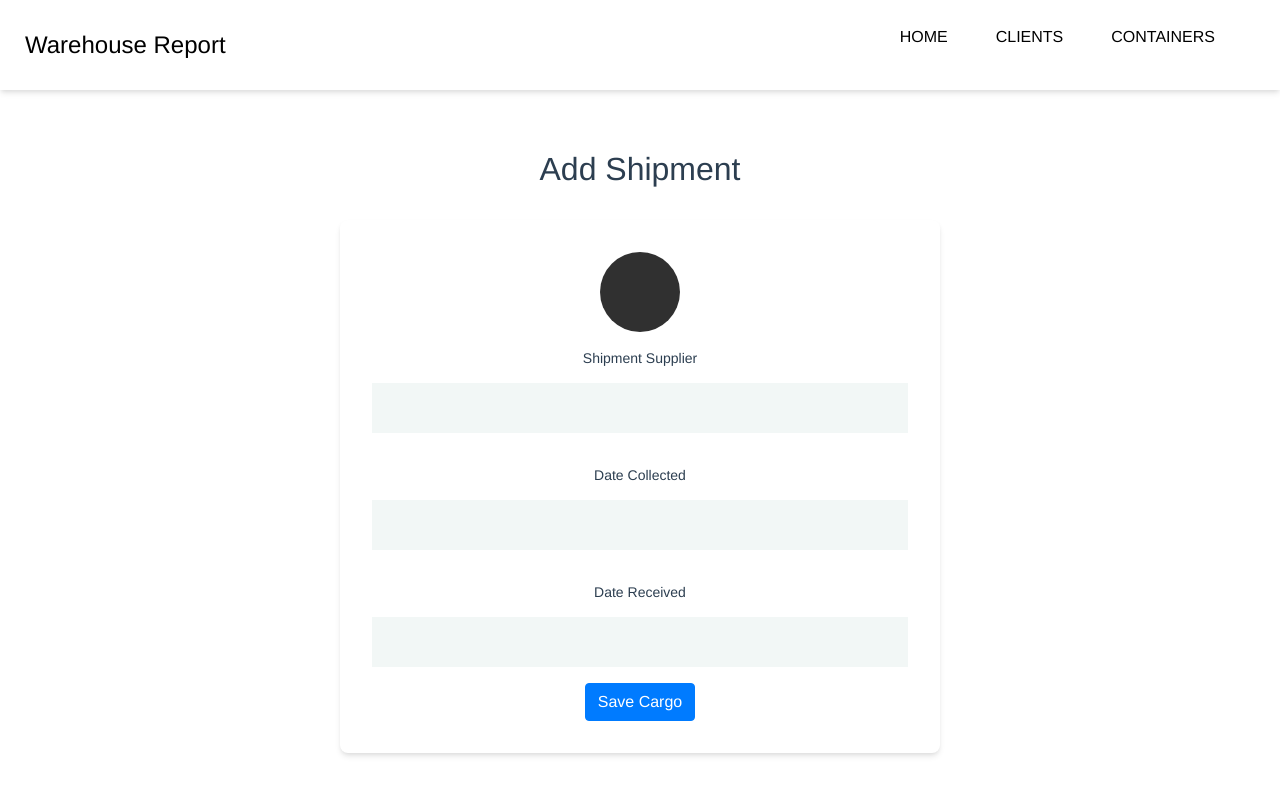
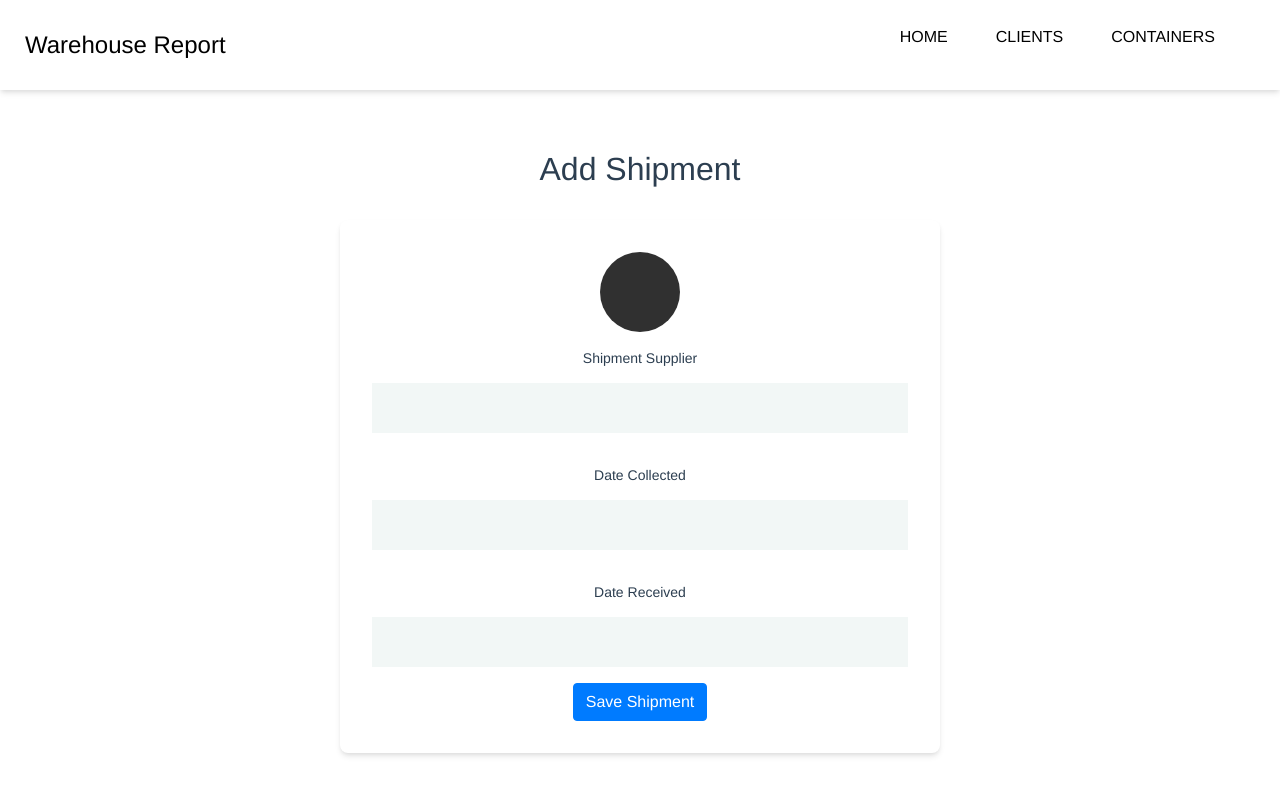
Before and after one commit to eben83/warehouse2.01, a Vue app in the folder warehouse2.0/: page /shipment in a window 1280 px wide. Shown: the top 794 px of the page. Built offline with nearby package versions, Linux system fonts and the light colour scheme; no server answers.

Commit message:
shipment create tweaked

```diff
--- a/warehouse2.0/src/views/shipmentCreateView.vue
+++ b/warehouse2.0/src/views/shipmentCreateView.vue
@@ -18,7 +18,7 @@
           <input type="text" id="dateReceived" >
         </div>
 
-        <button class="btn btn-primary">Save Cargo</button>
+        <button class="btn btn-primary">Save Shipment</button>
       </div>
     </div>
   </div>
@@ -48,10 +48,6 @@
   },
   methods: {
     closeModal() {
-      this.modalActive = !this.modalActive
-    },
-    updateProfile() {
-      this.$store.dispatch("addCargo")
       this.modalActive = !this.modalActive
     },
   },
```
